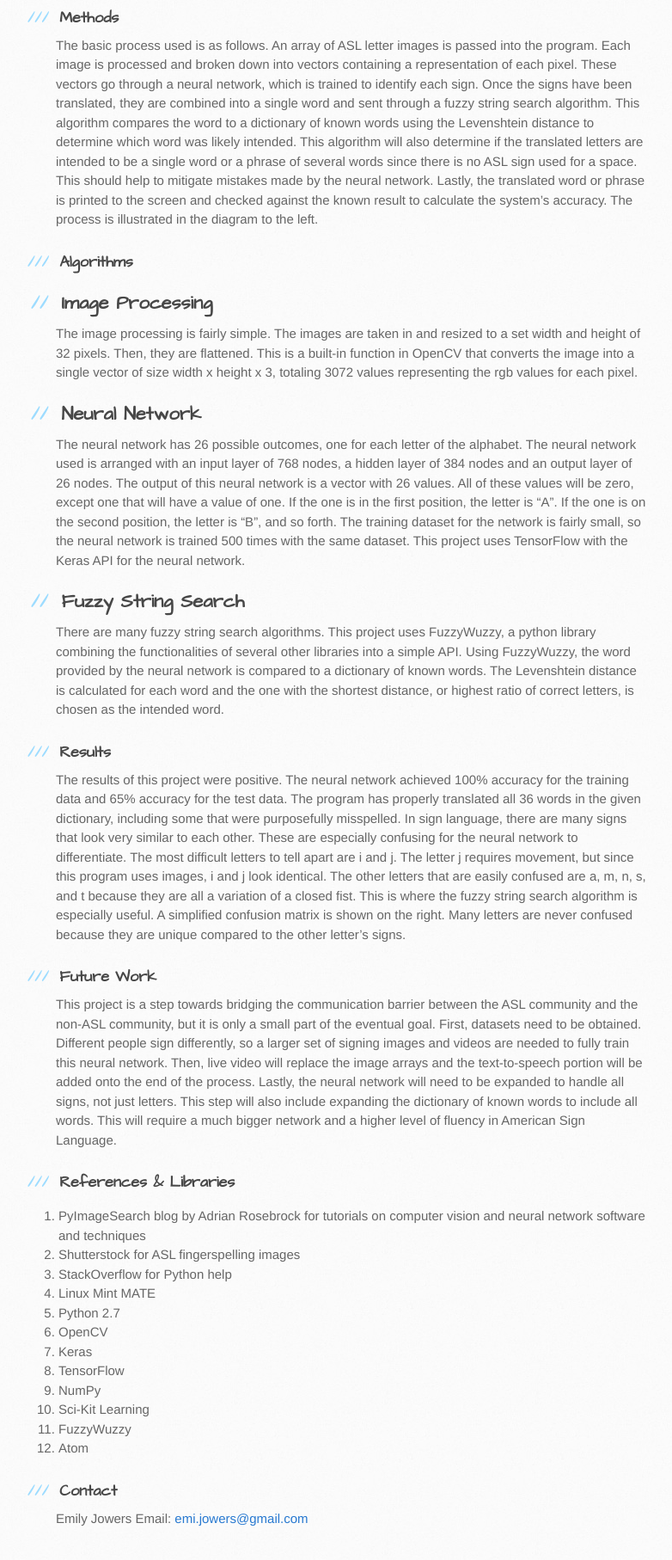
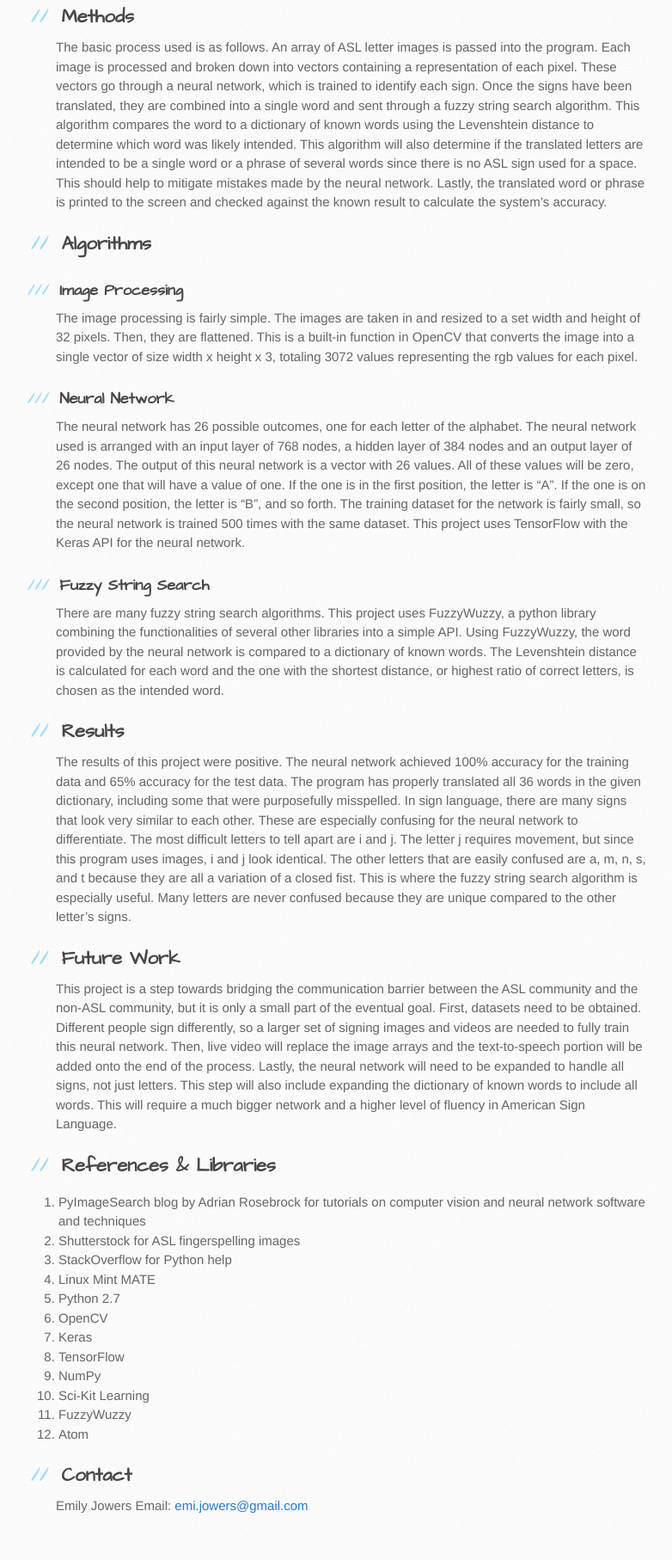
Before and after one commit to ejowers/IntelligentSystemsProject, a plain HTML site: page index.html in a window 1280 px wide. Shown: the part 556-2370 px from the top of the page at 86% size, without its empty margins (105-887 px from the left). Drawn offline with Linux system fonts and the light colour scheme.

Commit message:
Create master branch via GitHub

```diff
--- a/index.html
+++ b/index.html
@@ -28,46 +28,46 @@
     <div id="content-wrapper">
       <div class="inner clearfix">
         <section id="main-content">
-          <h3>
-<a id="introduction" class="anchor" href="#introduction" aria-hidden="true"><span aria-hidden="true" class="octicon octicon-link"></span></a>Introduction</h3>
+          <h2>
+<a id="introduction" class="anchor" href="#introduction" aria-hidden="true"><span aria-hidden="true" class="octicon octicon-link"></span></a>Introduction</h2>
 
 <p>Many deaf and mute people in America communicate primarily through American sign language (ASL). Unfortunately, most people who are not deaf or mute do not understand sign language. This causes a communication barrier for an entire community of people. The purpose of this project is to bridge this gap. The eventual goal is to take live video of a person signing and translate it into spoken words using image processing and neural network techniques, combined with word correction and text-to-speech algorithms. This project is a simplification of this idea. Images of ASL letters are used instead of video. Arrays of these images are translated into text. This project focuses on translating technical terms used by engineers in the industry.</p>
 
-<h3>
-<a id="methods" class="anchor" href="#methods" aria-hidden="true"><span aria-hidden="true" class="octicon octicon-link"></span></a>Methods</h3>
+<h2>
+<a id="methods" class="anchor" href="#methods" aria-hidden="true"><span aria-hidden="true" class="octicon octicon-link"></span></a>Methods</h2>
 
-<p>The basic process used is as follows. An array of ASL letter images is passed into the program. Each image is processed and broken down into vectors containing a representation of each pixel. These vectors go through a neural network, which is trained to identify each sign. Once the signs have been translated, they are combined into a single word and sent through a fuzzy string search algorithm. This algorithm compares the word to a dictionary of known words using the Levenshtein distance to determine which word was likely intended.  This algorithm will also determine if the translated letters are intended to be a single word or a phrase of several words since there is no ASL sign used for a space. This should help to mitigate mistakes made by the neural network. Lastly, the translated word or phrase is printed to the screen and checked against the known result to calculate the system’s accuracy. The process is illustrated in the diagram to the left.</p>
+<p>The basic process used is as follows. An array of ASL letter images is passed into the program. Each image is processed and broken down into vectors containing a representation of each pixel. These vectors go through a neural network, which is trained to identify each sign. Once the signs have been translated, they are combined into a single word and sent through a fuzzy string search algorithm. This algorithm compares the word to a dictionary of known words using the Levenshtein distance to determine which word was likely intended.  This algorithm will also determine if the translated letters are intended to be a single word or a phrase of several words since there is no ASL sign used for a space. This should help to mitigate mistakes made by the neural network. Lastly, the translated word or phrase is printed to the screen and checked against the known result to calculate the system’s accuracy.</p>
+
+<h2>
+<a id="algorithms" class="anchor" href="#algorithms" aria-hidden="true"><span aria-hidden="true" class="octicon octicon-link"></span></a>Algorithms</h2>
 
 <h3>
-<a id="algorithms" class="anchor" href="#algorithms" aria-hidden="true"><span aria-hidden="true" class="octicon octicon-link"></span></a>Algorithms</h3>
-
-<h2>
-<a id="image-processing" class="anchor" href="#image-processing" aria-hidden="true"><span aria-hidden="true" class="octicon octicon-link"></span></a>Image Processing</h2>
+<a id="image-processing" class="anchor" href="#image-processing" aria-hidden="true"><span aria-hidden="true" class="octicon octicon-link"></span></a>Image Processing</h3>
 
 <p>The image processing is fairly simple. The images are taken in and resized to a set width and height of 32 pixels. Then, they are flattened. This is a built-in function in OpenCV that converts the image into a single vector of size width x height x 3, totaling 3072 values representing the rgb values for each pixel.</p>
 
-<h2>
-<a id="neural-network" class="anchor" href="#neural-network" aria-hidden="true"><span aria-hidden="true" class="octicon octicon-link"></span></a>Neural Network</h2>
+<h3>
+<a id="neural-network" class="anchor" href="#neural-network" aria-hidden="true"><span aria-hidden="true" class="octicon octicon-link"></span></a>Neural Network</h3>
 
 <p>The neural network has 26 possible outcomes, one for each letter of the alphabet. The neural network used is arranged with an input layer of 768 nodes, a hidden layer of 384 nodes and an output layer of 26 nodes. The output of this neural network is a vector with 26 values. All of these values will be zero, except one that will have a value of one. If the one is in the first position, the letter is “A”. If the one is on the second position, the letter is “B”, and so forth. The training dataset for the network is fairly small, so the neural network is trained 500 times with the same dataset. This project uses TensorFlow with the Keras API for the neural network.</p>
 
-<h2>
-<a id="fuzzy-string-search" class="anchor" href="#fuzzy-string-search" aria-hidden="true"><span aria-hidden="true" class="octicon octicon-link"></span></a>Fuzzy String Search</h2>
+<h3>
+<a id="fuzzy-string-search" class="anchor" href="#fuzzy-string-search" aria-hidden="true"><span aria-hidden="true" class="octicon octicon-link"></span></a>Fuzzy String Search</h3>
 
 <p>There are many fuzzy string search algorithms. This project uses FuzzyWuzzy, a python library combining the functionalities of several other libraries into a simple API. Using FuzzyWuzzy, the word provided by the neural network is compared to a dictionary of known words. The Levenshtein distance is calculated for each word and the one with the shortest distance, or highest ratio of correct letters, is chosen as the intended word.</p>
 
-<h3>
-<a id="results" class="anchor" href="#results" aria-hidden="true"><span aria-hidden="true" class="octicon octicon-link"></span></a>Results</h3>
+<h2>
+<a id="results" class="anchor" href="#results" aria-hidden="true"><span aria-hidden="true" class="octicon octicon-link"></span></a>Results</h2>
 
-<p>The results of this project were positive. The neural network achieved 100% accuracy for the training data and 65% accuracy for the test data. The program has properly translated all 36 words in the given dictionary, including some that were purposefully misspelled. In sign language, there are many signs that look very similar to each other. These are especially confusing for the neural network to differentiate. The most difficult letters to tell apart are i and j. The letter j requires movement, but since this program uses images, i and j look identical. The other letters that are easily confused are a, m, n, s, and t because they are all a variation of a closed fist. This is where the fuzzy string search algorithm is especially useful. A simplified confusion matrix is shown on the right. Many letters are never confused because they are unique compared to the other letter’s signs.</p>
+<p>The results of this project were positive. The neural network achieved 100% accuracy for the training data and 65% accuracy for the test data. The program has properly translated all 36 words in the given dictionary, including some that were purposefully misspelled. In sign language, there are many signs that look very similar to each other. These are especially confusing for the neural network to differentiate. The most difficult letters to tell apart are i and j. The letter j requires movement, but since this program uses images, i and j look identical. The other letters that are easily confused are a, m, n, s, and t because they are all a variation of a closed fist. This is where the fuzzy string search algorithm is especially useful. Many letters are never confused because they are unique compared to the other letter’s signs.</p>
 
-<h3>
-<a id="future-work" class="anchor" href="#future-work" aria-hidden="true"><span aria-hidden="true" class="octicon octicon-link"></span></a>Future Work</h3>
+<h2>
+<a id="future-work" class="anchor" href="#future-work" aria-hidden="true"><span aria-hidden="true" class="octicon octicon-link"></span></a>Future Work</h2>
 
 <p>This project is a step towards bridging the communication barrier between the ASL community and the non-ASL community, but it is only a small part of the eventual goal. First, datasets need to be obtained. Different people sign differently, so a larger set of signing images and videos are needed to fully train this neural network. Then, live video will replace the image arrays and the text-to-speech portion will be added onto the end of the process. Lastly, the neural network will need to be expanded to handle all signs, not just letters. This step will also include expanding the dictionary of known words to include all words. This will require a much bigger network and a higher level of fluency in American Sign Language. </p>
 
-<h3>
-<a id="references--libraries" class="anchor" href="#references--libraries" aria-hidden="true"><span aria-hidden="true" class="octicon octicon-link"></span></a>References &amp; Libraries</h3>
+<h2>
+<a id="references--libraries" class="anchor" href="#references--libraries" aria-hidden="true"><span aria-hidden="true" class="octicon octicon-link"></span></a>References &amp; Libraries</h2>
 
 <ol>
 <li>PyImageSearch blog by Adrian Rosebrock for tutorials on computer vision and neural network software and techniques</li>
@@ -84,8 +84,8 @@
 <li>Atom</li>
 </ol>
 
-<h3>
-<a id="contact" class="anchor" href="#contact" aria-hidden="true"><span aria-hidden="true" class="octicon octicon-link"></span></a>Contact</h3>
+<h2>
+<a id="contact" class="anchor" href="#contact" aria-hidden="true"><span aria-hidden="true" class="octicon octicon-link"></span></a>Contact</h2>
 
 <p>Emily Jowers
 Email: <a href="mailto:emi.jowers@gmail.com">emi.jowers@gmail.com</a></p>
```
Also changed, not shown: params.json (+1 -1 lines).
